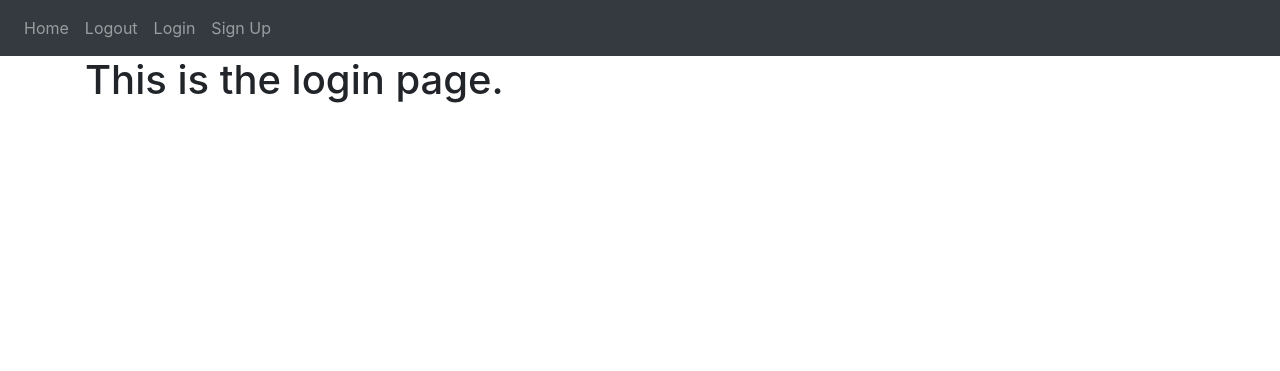
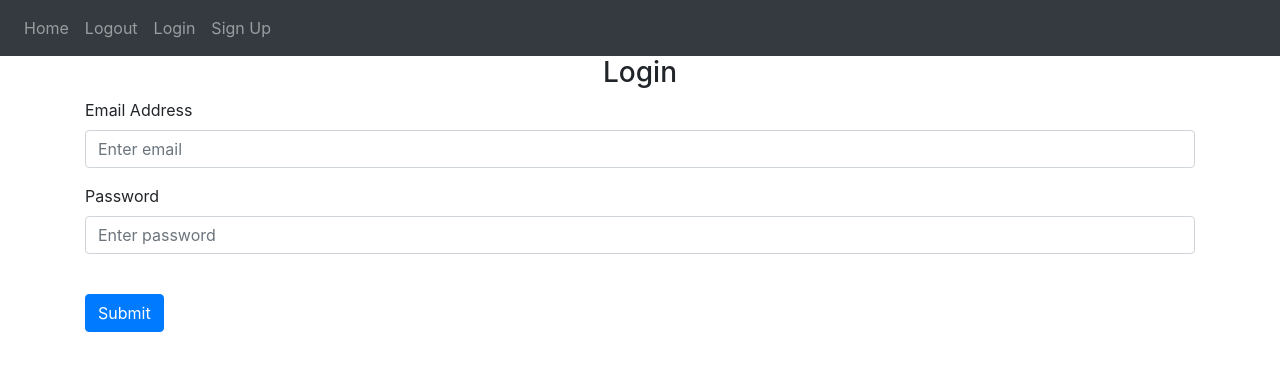
Before and after one commit to lolek578/flask-website, a Flask app: page /login in a window 1280 px wide. Shown: the top 371 px of the page. Run offline with Flask 2, Linux system fonts and the light colour scheme; some libraries are stand-ins or nearby versions.

Commit message:
Login page style

```diff
--- a/website/templates/login.html
+++ b/website/templates/login.html
@@ -2,6 +2,28 @@
 {% block title %}LOGIN{% endblock %}
 
 {% block content %}
-<h1>This is the login page.</h1>
+<form method="POST">
+    <h3 align="center">Login</h3>
+    <div class="form-group">
+        <label for="email">Email Address</label>
+        <input
+                type="email"
+               class="form-control"
+               id="email" name="email"
+               placeholder="Enter email"
+        />
+    </div>
 
+    <div class="form-group">
+        <label for="password">Password</label>
+        <input
+                type="password"
+               class="form-control"
+               id="password" name="password"
+               placeholder="Enter password"
+        />
+    </div>
+    <br />
+    <button type="submit" class="btn btn-primary">Submit</button>
+</form>
 {% endblock %}
```
